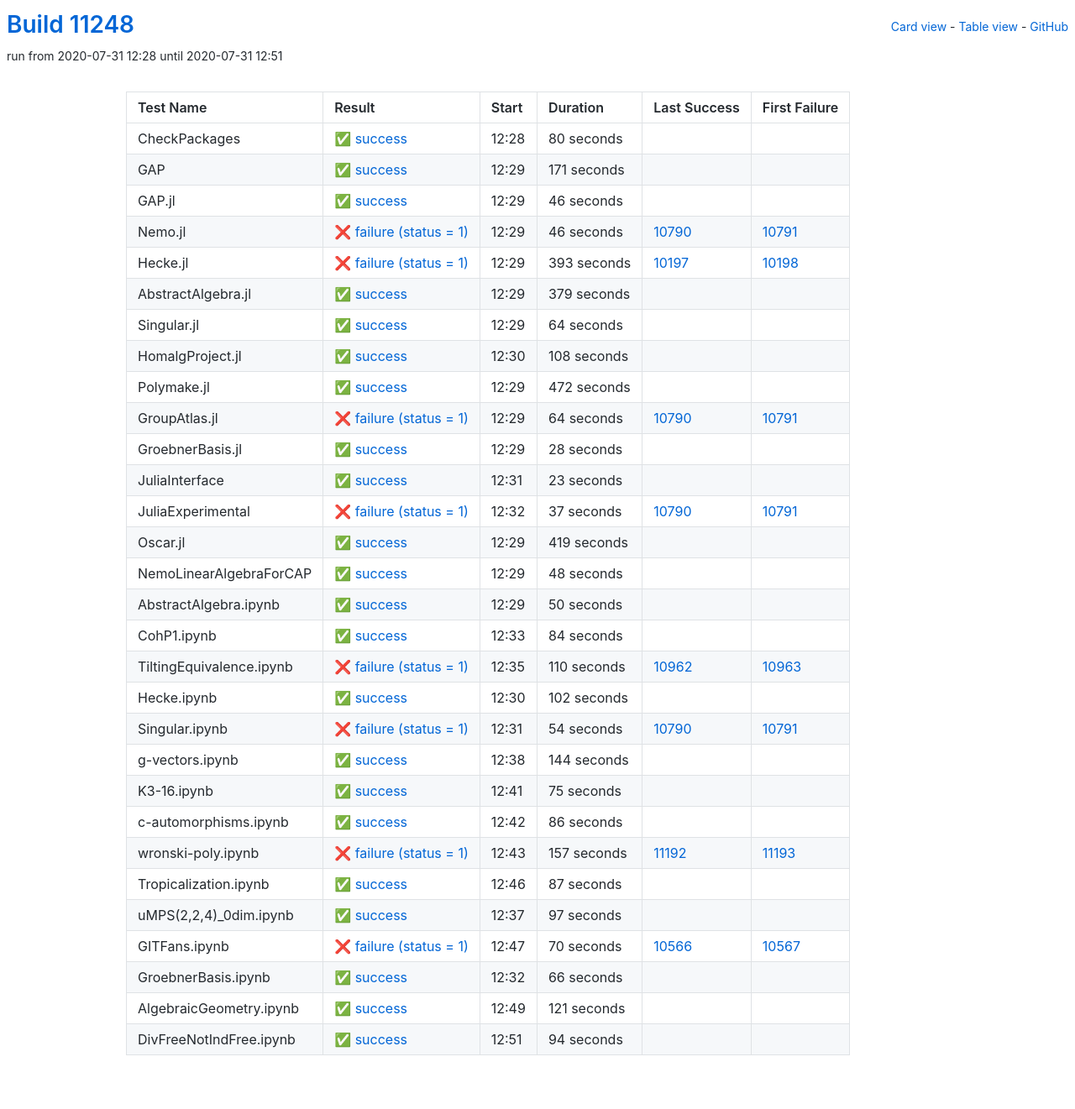
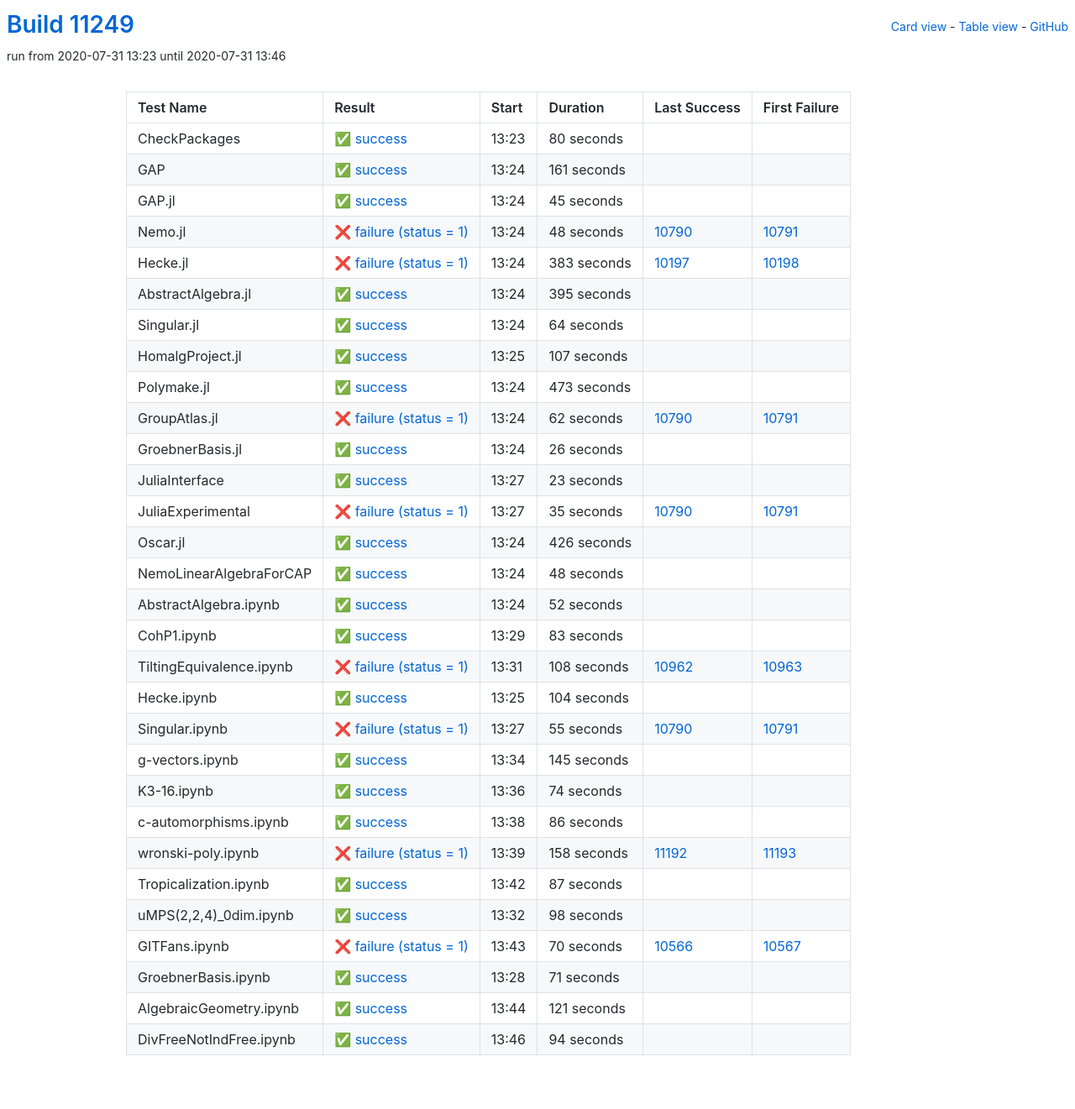
Before and after one commit to oscar-system/oscar-ci-status, a Jekyll site: the page built from table.html, in a window 1280 px wide. Shown: the whole page at 84% size. Built offline with Jekyll 4.4.1, drawn with Linux system fonts in a browser that asks for light colours.

Commit message:
Build #11249

```diff
--- a/_data/ci.yml
+++ b/_data/ci.yml
@@ -1,6 +1,6 @@
 ---
-build: 11248
-build_url: https://oscarci.mathematik.uni-kl.de/job/oscar/11248/
+build: 11249
+build_url: https://oscarci.mathematik.uni-kl.de/job/oscar/11249/
 job: oscar
 organization: oscar-system
 repo: oscar-ci-status
@@ -8,8 +8,8 @@
 tests:
 - name: CheckPackages
   id: checkpackages
-  log: https://oscarci.mathematik.uni-kl.de/job/oscar/11248/artifact/logs/build-11248/CheckPackages.log
-  start: 2020-07-31 12:28
+  log: https://oscarci.mathematik.uni-kl.de/job/oscar/11249/artifact/logs/build-11249/CheckPackages.log
+  start: 2020-07-31 13:23
   success: true
   exitcode: 0
   status: success
@@ -20,68 +20,68 @@
   first_failure_url:
 - name: GAP
   id: gap
-  log: https://oscarci.mathematik.uni-kl.de/job/oscar/11248/artifact/logs/build-11248/GAP.log
-  start: 2020-07-31 12:29
+  log: https://oscarci.mathematik.uni-kl.de/job/oscar/11249/artifact/logs/build-11249/GAP.log
+  start: 2020-07-31 13:24
   success: true
   exitcode: 0
   status: success
-  duration: 171
+  duration: 161
   last_success: false
   last_success_url:
   first_failure: false
   first_failure_url:
 - name: GAP.jl
   id: gap-jl
-  log: https://oscarci.mathematik.uni-kl.de/job/oscar/11248/artifact/logs/build-11248/GAP.jl.log
-  start: 2020-07-31 12:29
+  log: https://oscarci.mathematik.uni-kl.de/job/oscar/11249/artifact/logs/build-11249/GAP.jl.log
+  start: 2020-07-31 13:24
   success: true
   exitcode: 0
   status: success
-  duration: 46
+  duration: 45
   last_success: false
   last_success_url:
   first_failure: false
   first_failure_url:
 - name: Nemo.jl
   id: nemo-jl
-  log: https://oscarci.mathematik.uni-kl.de/job/oscar/11248/artifact/logs/build-11248/Nemo.jl.log
-  start: 2020-07-31 12:29
+  log: https://oscarci.mathematik.uni-kl.de/job/oscar/11249/artifact/logs/build-11249/Nemo.jl.log
+  start: 2020-07-31 13:24
   success: false
   exitcode: 1
   status: failure
-  duration: 46
+  duration: 48
   last_success: 10790
   last_success_url: https://oscarci.mathematik.uni-kl.de/job/oscar/10790/
   first_failure: 10791
   first_failure_url: https://oscarci.mathematik.uni-kl.de/job/oscar/10791/
 - name: Hecke.jl
   id: hecke-jl
-  log: https://oscarci.mathematik.uni-kl.de/job/oscar/11248/artifact/logs/build-11248/Hecke.jl.log
-  start: 2020-07-31 12:29
+  log: https://oscarci.mathematik.uni-kl.de/job/oscar/11249/artifact/logs/build-11249/Hecke.jl.log
+  start: 2020-07-31 13:24
   success: false
   exitcode: 1
   status: failure
-  duration: 393
+  duration: 383
   last_success: 10197
   last_success_url: https://oscarci.mathematik.uni-kl.de/job/oscar/10197/
   first_failure: 10198
   first_failure_url: https://oscarci.mathematik.uni-kl.de/job/oscar/10198/
 - name: AbstractAlgebra.jl
   id: abstractalgebra-jl
-  log: https://oscarci.mathematik.uni-kl.de/job/oscar/11248/artifact/logs/build-11248/AbstractAlgebra.jl.log
-  start: 2020-07-31 12:29
+  log: https://oscarci.mathematik.uni-kl.de/job/oscar/11249/artifact/logs/build-11249/AbstractAlgebra.jl.log
+  start: 2020-07-31 13:24
   success: true
   exitcode: 0
   status: success
-  duration: 379
+  duration: 395
   last_success: false
   last_success_url:
   first_failure: false
   first_failure_url:
 - name: Singular.jl
   id: singular-jl
-  log: https://oscarci.mathematik.uni-kl.de/job/oscar/11248/artifact/logs/build-11248/Singular.jl.log
-  start: 2020-07-31 12:29
+  log: https://oscarci.mathematik.uni-kl.de/job/oscar/11249/artifact/logs/build-11249/Singular.jl.log
+  start: 2020-07-31 13:24
   success: true
   exitcode: 0
   status: success
@@ -92,56 +92,56 @@
   first_failure_url:
 - name: HomalgProject.jl
   id: homalgproject-jl
-  log: https://oscarci.mathematik.uni-kl.de/job/oscar/11248/artifact/logs/build-11248/HomalgProject.jl.log
-  start: 2020-07-31 12:30
+  log: https://oscarci.mathematik.uni-kl.de/job/oscar/11249/artifact/logs/build-11249/HomalgProject.jl.log
+  start: 2020-07-31 13:25
   success: true
   exitcode: 0
   status: success
-  duration: 108
+  duration: 107
   last_success: false
   last_success_url:
   first_failure: false
   first_failure_url:
 - name: Polymake.jl
   id: polymake-jl
-  log: https://oscarci.mathematik.uni-kl.de/job/oscar/11248/artifact/logs/build-11248/Polymake.jl.log
-  start: 2020-07-31 12:29
+  log: https://oscarci.mathematik.uni-kl.de/job/oscar/11249/artifact/logs/build-11249/Polymake.jl.log
+  start: 2020-07-31 13:24
   success: true
   exitcode: 0
   status: success
-  duration: 472
+  duration: 473
   last_success: false
   last_success_url:
   first_failure: false
   first_failure_url:
 - name: GroupAtlas.jl
   id: groupatlas-jl
-  log: https://oscarci.mathematik.uni-kl.de/job/oscar/11248/artifact/logs/build-11248/GroupAtlas.jl.log
-  start: 2020-07-31 12:29
+  log: https://oscarci.mathematik.uni-kl.de/job/oscar/11249/artifact/logs/build-11249/GroupAtlas.jl.log
+  start: 2020-07-31 13:24
   success: false
   exitcode: 1
   status: failure
-  duration: 64
+  duration: 62
   last_success: 10790
   last_success_url: https://oscarci.mathematik.uni-kl.de/job/oscar/10790/
   first_failure: 10791
   first_failure_url: https://oscarci.mathematik.uni-kl.de/job/oscar/10791/
 - name: GroebnerBasis.jl
   id: groebnerbasis-jl
-  log: https://oscarci.mathematik.uni-kl.de/job/oscar/11248/artifact/logs/build-11248/GroebnerBasis.jl.log
-  start: 2020-07-31 12:29
+  log: https://oscarci.mathematik.uni-kl.de/job/oscar/11249/artifact/logs/build-11249/GroebnerBasis.jl.log
+  start: 2020-07-31 13:24
   success: true
   exitcode: 0
   status: success
-  duration: 28
+  duration: 26
   last_success: false
   last_success_url:
   first_failure: false
   first_failure_url:
 - name: JuliaInterface
   id: juliainterface
-  log: https://oscarci.mathematik.uni-kl.de/job/oscar/11248/artifact/logs/build-11248/JuliaInterface.log
-  start: 2020-07-31 12:31
+  log: https://oscarci.mathematik.uni-kl.de/job/oscar/11249/artifact/logs/build-11249/JuliaInterface.log
+  start: 2020-07-31 13:27
   success: true
   exitcode: 0
   status: success
@@ -152,32 +152,32 @@
   first_failure_url:
 - name: JuliaExperimental
   id: juliaexperimental
-  log: https://oscarci.mathematik.uni-kl.de/job/oscar/11248/artifact/logs/build-11248/JuliaExperimental.log
-  start: 2020-07-31 12:32
+  log: https://oscarci.mathematik.uni-kl.de/job/oscar/11249/artifact/logs/build-11249/JuliaExperimental.log
+  start: 2020-07-31 13:27
   success: false
   exitcode: 1
   status: failure
-  duration: 37
+  duration: 35
   last_success: 10790
   last_success_url: https://oscarci.mathematik.uni-kl.de/job/oscar/10790/
   first_failure: 10791
   first_failure_url: https://oscarci.mathematik.uni-kl.de/job/oscar/10791/
 - name: Oscar.jl
   id: oscar-jl
-  log: https://oscarci.mathematik.uni-kl.de/job/oscar/11248/artifact/logs/build-11248/Oscar.jl.log
-  start: 2020-07-31 12:29
+  log: https://oscarci.mathematik.uni-kl.de/job/oscar/11249/artifact/logs/build-11249/Oscar.jl.log
+  start: 2020-07-31 13:24
   success: true
   exitcode: 0
   status: success
-  duration: 419
+  duration: 426
   last_success: false
   last_success_url:
   first_failure: false
   first_failure_url:
 - name: NemoLinearAlgebraForCAP
   id: nemolinearalgebraforcap
-  log: https://oscarci.mathematik.uni-kl.de/job/oscar/11248/artifact/logs/build-11248/NemoLinearAlgebraForCAP.log
-  start: 2020-07-31 12:29
+  log: https://oscarci.mathematik.uni-kl.de/job/oscar/11249/artifact/logs/build-11249/NemoLinearAlgebraForCAP.log
+  start: 2020-07-31 13:24
   success: true
   exitcode: 0
   status: success
@@ -188,92 +188,92 @@
   first_failure_url:
 - name: AbstractAlgebra.ipynb
   id: abstractalgebra-ipynb
-  log: https://oscarci.mathematik.uni-kl.de/job/oscar/11248/artifact/logs/build-11248/AbstractAlgebra.ipynb.log
-  start: 2020-07-31 12:29
+  log: https://oscarci.mathematik.uni-kl.de/job/oscar/11249/artifact/logs/build-11249/AbstractAlgebra.ipynb.log
+  start: 2020-07-31 13:24
   success: true
   exitcode: 0
   status: success
-  duration: 50
+  duration: 52
   last_success: false
   last_success_url:
   first_failure: false
   first_failure_url:
 - name: CohP1.ipynb
   id: cohp1-ipynb
-  log: https://oscarci.mathematik.uni-kl.de/job/oscar/11248/artifact/logs/build-11248/CohP1.ipynb.log
-  start: 2020-07-31 12:33
+  log: https://oscarci.mathematik.uni-kl.de/job/oscar/11249/artifact/logs/build-11249/CohP1.ipynb.log
+  start: 2020-07-31 13:29
   success: true
   exitcode: 0
   status: success
-  duration: 84
+  duration: 83
   last_success: false
   last_success_url:
   first_failure: false
   first_failure_url:
 - name: TiltingEquivalence.ipynb
   id: tiltingequivalence-ipynb
-  log: https://oscarci.mathematik.uni-kl.de/job/oscar/11248/artifact/logs/build-11248/TiltingEquivalence.ipynb.log
-  start: 2020-07-31 12:35
+  log: https://oscarci.mathematik.uni-kl.de/job/oscar/11249/artifact/logs/build-11249/TiltingEquivalence.ipynb.log
+  start: 2020-07-31 13:31
   success: false
   exitcode: 1
   status: failure
-  duration: 110
+  duration: 108
   last_success: 10962
   last_success_url: https://oscarci.mathematik.uni-kl.de/job/oscar/10962/
   first_failure: 10963
   first_failure_url: https://oscarci.mathematik.uni-kl.de/job/oscar/10963/
 - name: Hecke.ipynb
   id: hecke-ipynb
-  log: https://oscarci.mathematik.uni-kl.de/job/oscar/11248/artifact/logs/build-11248/Hecke.ipynb.log
-  start: 2020-07-31 12:30
+  log: https://oscarci.mathematik.uni-kl.de/job/oscar/11249/artifact/logs/build-11249/Hecke.ipynb.log
+  start: 2020-07-31 13:25
   success: true
   exitcode: 0
   status: success
-  duration: 102
+  duration: 104
   last_success: false
   last_success_url:
   first_failure: false
   first_failure_url:
 - name: Singular.ipynb
   id: singular-ipynb
-  log: https://oscarci.mathematik.uni-kl.de/job/oscar/11248/artifact/logs/build-11248/Singular.ipynb.log
-  start: 2020-07-31 12:31
+  log: https://oscarci.mathematik.uni-kl.de/job/oscar/11249/artifact/logs/build-11249/Singular.ipynb.log
+  start: 2020-07-31 13:27
   success: false
   exitcode: 1
   status: failure
-  duration: 54
+  duration: 55
   last_success: 10790
   last_success_url: https://oscarci.mathematik.uni-kl.de/job/oscar/10790/
   first_failure: 10791
   first_failure_url: https://oscarci.mathematik.uni-kl.de/job/oscar/10791/
 - name: g-vectors.ipynb
   id: g-vectors-ipynb
-  log: https://oscarci.mathematik.uni-kl.de/job/oscar/11248/artifact/logs/build-11248/g-vectors.ipynb.log
-  start: 2020-07-31 12:38
+  log: https://oscarci.mathematik.uni-kl.de/job/oscar/11249/artifact/logs/build-11249/g-vectors.ipynb.log
+  start: 2020-07-31 13:34
   success: true
   exitcode: 0
   status: success
-  duration: 144
+  duration: 145
   last_success: false
   last_success_url:
   first_failure: false
   first_failure_url:
 - name: K3-16.ipynb
   id: k3-16-ipynb
-  log: https://oscarci.mathematik.uni-kl.de/job/oscar/11248/artifact/logs/build-11248/K3-16.ipynb.log
-  start: 2020-07-31 12:41
+  log: https://oscarci.mathematik.uni-kl.de/job/oscar/11249/artifact/logs/build-11249/K3-16.ipynb.log
+  start: 2020-07-31 13:36
   success: true
   exitcode: 0
   status: success
-  duration: 75
+  duration: 74
   last_success: false
   last_success_url:
   first_failure: false
   first_failure_url:
 - name: c-automorphisms.ipynb
   id: c-automorphisms-ipynb
-  log: https://oscarci.mathematik.uni-kl.de/job/oscar/11248/artifact/logs/build-11248/c-automorphisms.ipynb.log
-  start: 2020-07-31 12:42
+  log: https://oscarci.mathematik.uni-kl.de/job/oscar/11249/artifact/logs/build-11249/c-automorphisms.ipynb.log
+  start: 2020-07-31 13:38
   success: true
   exitcode: 0
   status: success
@@ -284,20 +284,20 @@
   first_failure_url:
 - name: wronski-poly.ipynb
   id: wronski-poly-ipynb
-  log: https://oscarci.mathematik.uni-kl.de/job/oscar/11248/artifact/logs/build-11248/wronski-poly.ipynb.log
-  start: 2020-07-31 12:43
+  log: https://oscarci.mathematik.uni-kl.de/job/oscar/11249/artifact/logs/build-11249/wronski-poly.ipynb.log
+  start: 2020-07-31 13:39
   success: false
   exitcode: 1
   status: failure
-  duration: 157
+  duration: 158
   last_success: 11192
   last_success_url: https://oscarci.mathematik.uni-kl.de/job/oscar/11192/
   first_failure: 11193
   first_failure_url: https://oscarci.mathematik.uni-kl.de/job/oscar/11193/
 - name: Tropicalization.ipynb
   id: tropicalization-ipynb
-  log: https://oscarci.mathematik.uni-kl.de/job/oscar/11248/artifact/logs/build-11248/Tropicalization.ipynb.log
-  start: 2020-07-31 12:46
+  log: https://oscarci.mathematik.uni-kl.de/job/oscar/11249/artifact/logs/build-11249/Tropicalization.ipynb.log
+  start: 2020-07-31 13:42
   success: true
   exitcode: 0
   status: success
@@ -308,20 +308,20 @@
   first_failure_url:
 - name: uMPS(2,2,4)_0dim.ipynb
   id: umps-2-2-4-0dim-ipynb
-  log: https://oscarci.mathematik.uni-kl.de/job/oscar/11248/artifact/logs/build-11248/uMPS-2-2-4-_0dim.ipynb.log
-  start: 2020-07-31 12:37
+  log: https://oscarci.mathematik.uni-kl.de/job/oscar/11249/artifact/logs/build-11249/uMPS-2-2-4-_0dim.ipynb.log
+  start: 2020-07-31 13:32
   success: true
   exitcode: 0
   status: success
-  duration: 97
+  duration: 98
   last_success: false
   last_success_url:
   first_failure: false
   first_failure_url:
 - name: GITFans.ipynb
   id: gitfans-ipynb
-  log: https://oscarci.mathematik.uni-kl.de/job/oscar/11248/artifact/logs/build-11248/GITFans.ipynb.log
-  start: 2020-07-31 12:47
+  log: https://oscarci.mathematik.uni-kl.de/job/oscar/11249/artifact/logs/build-11249/GITFans.ipynb.log
+  start: 2020-07-31 13:43
   success: false
   exitcode: 1
   status: failure
@@ -332,20 +332,20 @@
   first_failure_url: https://oscarci.mathematik.uni-kl.de/job/oscar/10567/
 - name: GroebnerBasis.ipynb
   id: groebnerbasis-ipynb
-  log: https://oscarci.mathematik.uni-kl.de/job/oscar/11248/artifact/logs/build-11248/GroebnerBasis.ipynb.log
-  start: 2020-07-31 12:32
+  log: https://oscarci.mathematik.uni-kl.de/job/oscar/11249/artifact/logs/build-11249/GroebnerBasis.ipynb.log
+  start: 2020-07-31 13:28
   success: true
   exitcode: 0
   status: success
-  duration: 66
+  duration: 71
   last_success: false
   last_success_url:
   first_failure: false
   first_failure_url:
 - name: AlgebraicGeometry.ipynb
   id: algebraicgeometry-ipynb
-  log: https://oscarci.mathematik.uni-kl.de/job/oscar/11248/artifact/logs/build-11248/AlgebraicGeometry.ipynb.log
-  start: 2020-07-31 12:49
+  log: https://oscarci.mathematik.uni-kl.de/job/oscar/11249/artifact/logs/build-11249/AlgebraicGeometry.ipynb.log
+  start: 2020-07-31 13:44
   success: true
   exitcode: 0
   status: success
@@ -356,8 +356,8 @@
   first_failure_url:
 - name: DivFreeNotIndFree.ipynb
   id: divfreenotindfree-ipynb
-  log: https://oscarci.mathematik.uni-kl.de/job/oscar/11248/artifact/logs/build-11248/DivFreeNotIndFree.ipynb.log
-  start: 2020-07-31 12:51
+  log: https://oscarci.mathematik.uni-kl.de/job/oscar/11249/artifact/logs/build-11249/DivFreeNotIndFree.ipynb.log
+  start: 2020-07-31 13:46
   success: true
   exitcode: 0
   status: success
```
Also changed, not shown: README.md.
